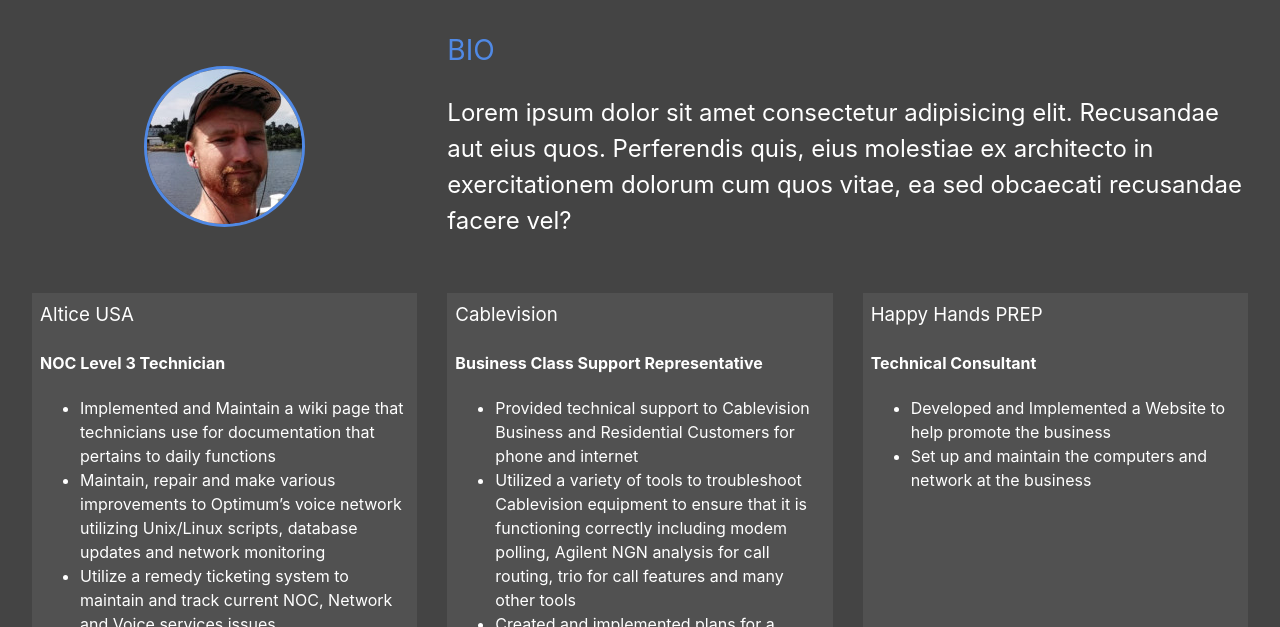
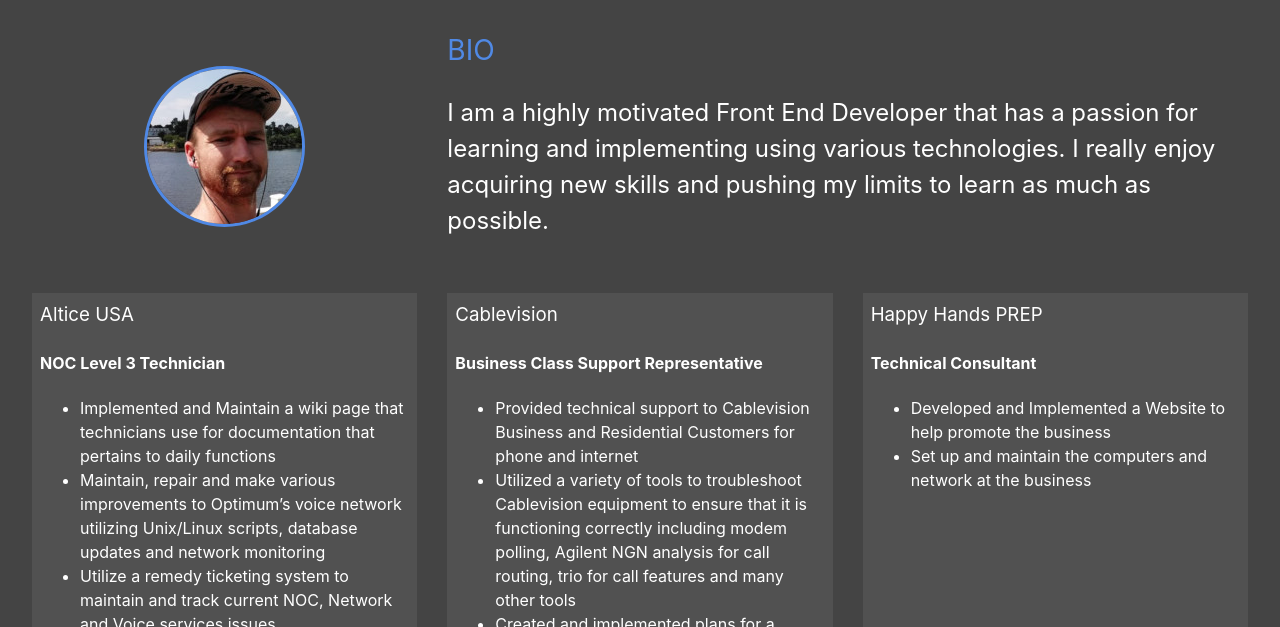
Before and after one commit to Bartholomewbd/myPortfolio, a website: page dist/about.html in a window 1280 px wide. Shown: the part 173-800 px from the top of the page. Drawn offline with Linux system fonts and the light colour scheme.

Commit message:
updated the about me section

```diff
--- a/dist/about.html
+++ b/dist/about.html
@@ -55,10 +55,10 @@
         <div class="bio">
           <h3 class="text-secondary">BIO</h3>
           <p>
-            Lorem ipsum dolor sit amet consectetur adipisicing elit. Recusandae
-            aut eius quos. Perferendis quis, eius molestiae ex architecto in
-            exercitationem dolorum cum quos vitae, ea sed obcaecati recusandae
-            facere vel?
+            I am a highly motivated Front End Developer that has a passion for
+            learning and implementing using various technologies. I really enjoy
+            acquiring new skills and pushing my limits to learn as much as
+            possible.
           </p>
         </div>
 
--- a/package.json
+++ b/package.json
@@ -3,10 +3,10 @@
   "version": "1.0.0",
   "description": "Responsive Portfolio",
   "main": "index.js",
-  "homepage": "https://bartholomewbd.github.io/myPortfolio/",
+  "homepage": "https://bartholomewbd.github.io/myPortfolio/dist/index.html",
   "scripts": {
     "sass": "node-sass -w scss/ -o dist/css/ --recursive",
-    "deploy": "gh-pages -d dist/index.html"
+    "deploy": "gh-pages -d dist"
   },
   "author": "Brian Bartholomew",
   "license": "MIT",
```
Also changed, not shown: dist/work.html (+1 -1 lines).
